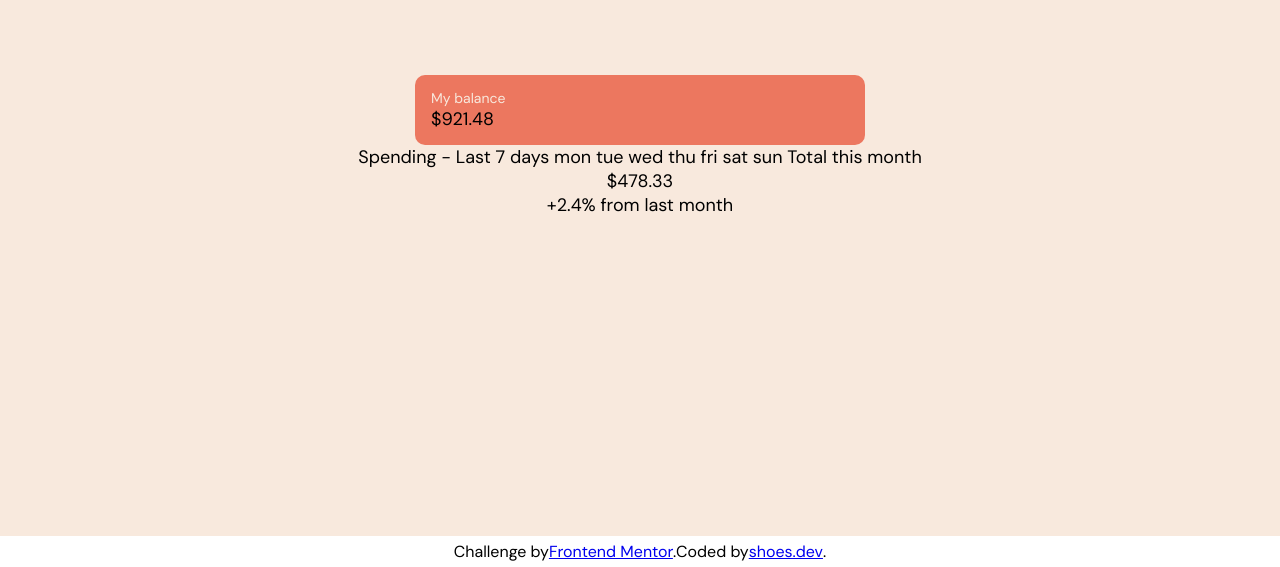
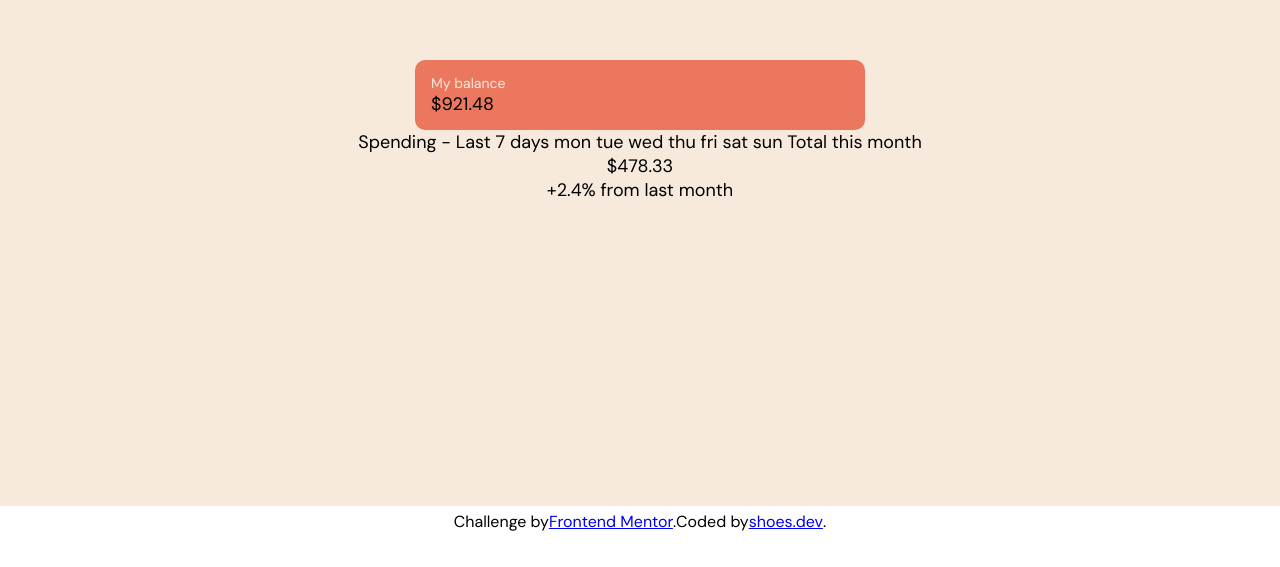
Before and after one commit to SheldonHughes/my-chart, a website built with Vite: page index.html in a window 1280 px wide. Shown: the part 264-831 px from the top of the page. After the commit the page ends 801 px from the top, so only its background shows below. Built offline with nearby package versions, Linux system fonts and the light colour scheme.

Commit message:
fixed footer

```diff
--- a/style.css
+++ b/style.css
@@ -27,7 +27,7 @@
 }
 
 .container {
-  height: 100vh;
+  height: calc(100vh - 30px);
   padding: 5;
   display: flex;
   align-items: center;
```
